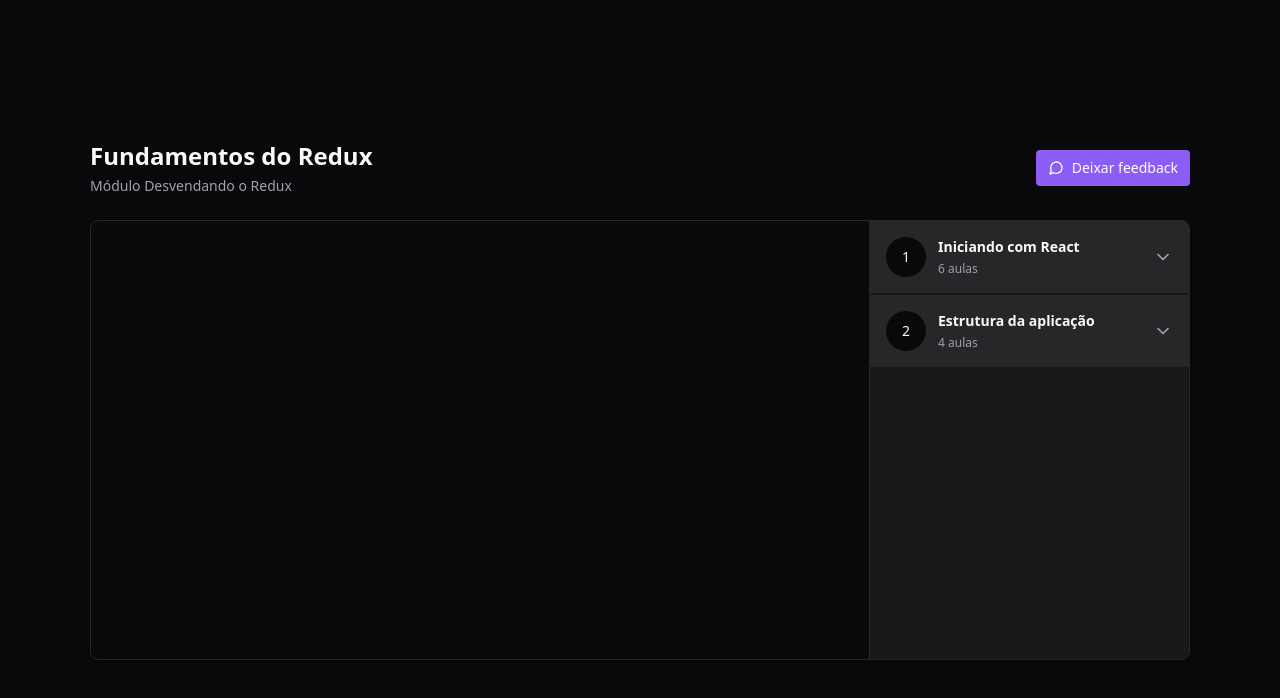
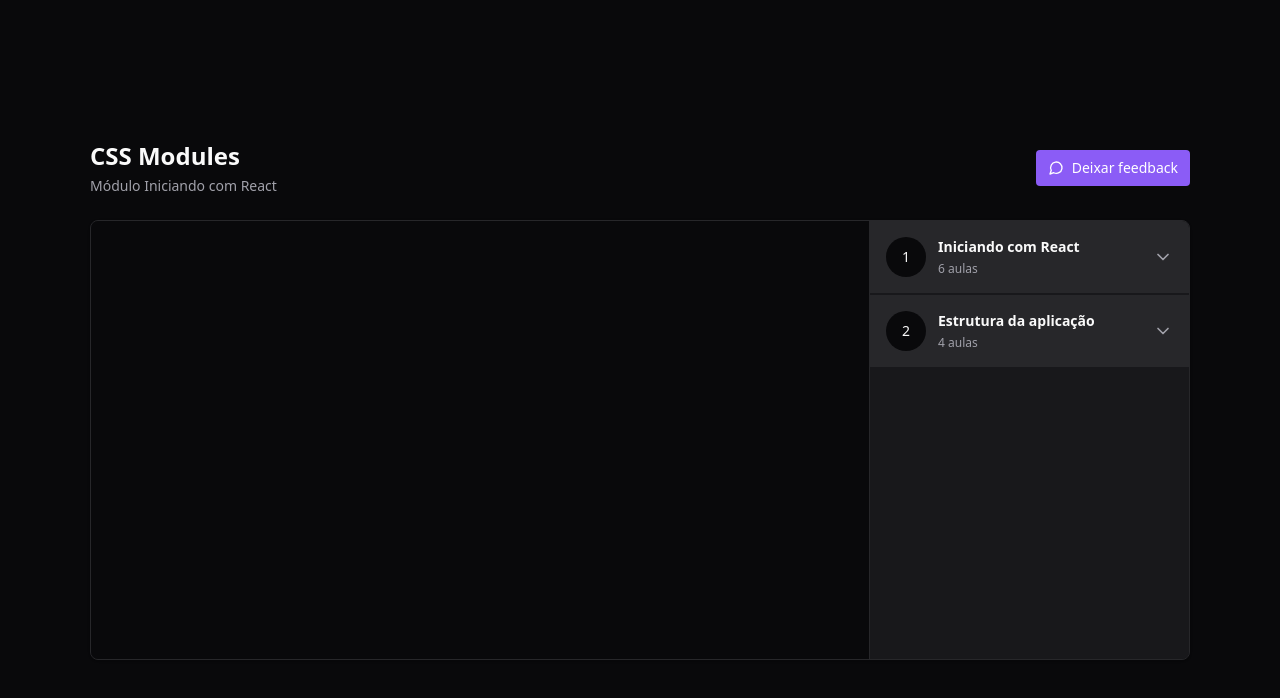
Before and after one commit to marlisonmourao/player-video, a React (Vite) app: page / in a window 1280 px wide. Shown: the top 698 px of the page. Built offline with nearby package versions, Linux system fonts and the light colour scheme.

Commit message:
feat: destacando aula atual

```diff
--- a/src/components/Header.tsx
+++ b/src/components/Header.tsx
@@ -1,8 +1,22 @@
+import { useAppSelector } from '../storage'
+
 export function Header() {
+  const { currentLesson, currentModule } = useAppSelector((state) => {
+    const { currentLessonIndex, currentModuleIndex } = state.player
+
+    const currentModule = state.player.course.modules[currentModuleIndex]
+
+    const currentLesson = currentModule.lessons[currentLessonIndex]
+
+    return { currentModule, currentLesson }
+  })
+
   return (
     <div className="flex flex-col gap-1">
-      <h1 className="text-2xl font-bold">Fundamentos do Redux</h1>
-      <span className="text-sm text-zinc-400">Módulo Desvendando o Redux</span>
+      <h1 className="text-2xl font-bold">{currentLesson.title}</h1>
+      <span className="text-sm text-zinc-400">
+        Módulo {currentModule.title}
+      </span>
     </div>
   )
 }
--- a/src/components/Lesson.tsx
+++ b/src/components/Lesson.tsx
@@ -1,18 +1,30 @@
-import { Video } from 'lucide-react'
+import { PlayCircle, Video } from 'lucide-react'
 
 interface LessonProps {
   title: string
   duration: string
+  isCurrent?: boolean
   onPlay: () => void
 }
 
-export function Lesson({ duration, title, onPlay }: LessonProps) {
+export function Lesson({
+  duration,
+  title,
+  onPlay,
+  isCurrent = false,
+}: LessonProps) {
   return (
     <button
       onClick={onPlay}
-      className="flex items-center gap-3 text-sm text-zinc-400"
+      className="flex items-center gap-3 text-sm text-zinc-400 transition-colors data-[active=true]:text-emerald-400 enabled:hover:text-zinc-100 "
+      data-active={isCurrent}
+      disabled={isCurrent}
     >
-      <Video className="h-4 w-4 text-zinc-500" />
+      {isCurrent ? (
+        <PlayCircle className="h-4 w-4 text-emerald-400" />
+      ) : (
+        <Video className="h-4 w-4 text-zinc-500" />
+      )}
       <span>{title}</span>
       <span className="ml-auto font-mono text-xs text-zinc-500">
         {duration}
--- a/src/components/Module.tsx
+++ b/src/components/Module.tsx
@@ -18,6 +18,12 @@
     return state.player.course.modules[moduleIndex].lessons
   })
 
+  const { currentLessonIndex, currentModuleIndex } = useAppSelector((state) => {
+    const { currentLessonIndex, currentModuleIndex } = state.player
+
+    return { currentLessonIndex, currentModuleIndex }
+  })
+
   return (
     <Collapsible.Root className="group">
       <Collapsible.Trigger className="flex w-full items-center gap-3 bg-zinc-800 p-4 ">
@@ -36,12 +42,17 @@
       <Collapsible.Content>
         <nav className="relative flex flex-col gap-4 p-4">
           {lessons.map((lesson, lessonIndex) => {
+            const isCurrent =
+              currentModuleIndex === moduleIndex &&
+              currentLessonIndex === lessonIndex
+
             return (
               <Lesson
                 key={lesson.id}
                 title={lesson.title}
                 duration={lesson.duration}
                 onPlay={() => dispatch(play([moduleIndex, lessonIndex]))}
+                isCurrent={isCurrent}
               />
             )
           })}
```
